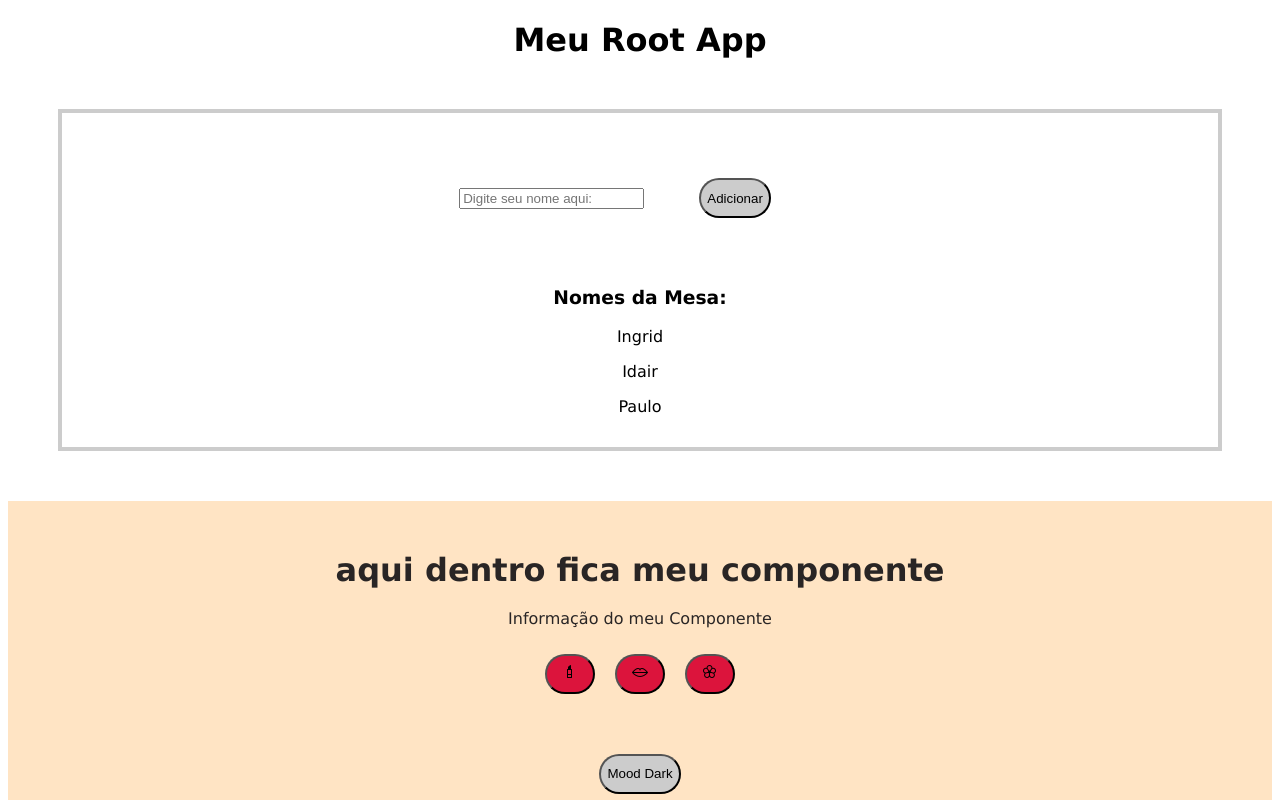
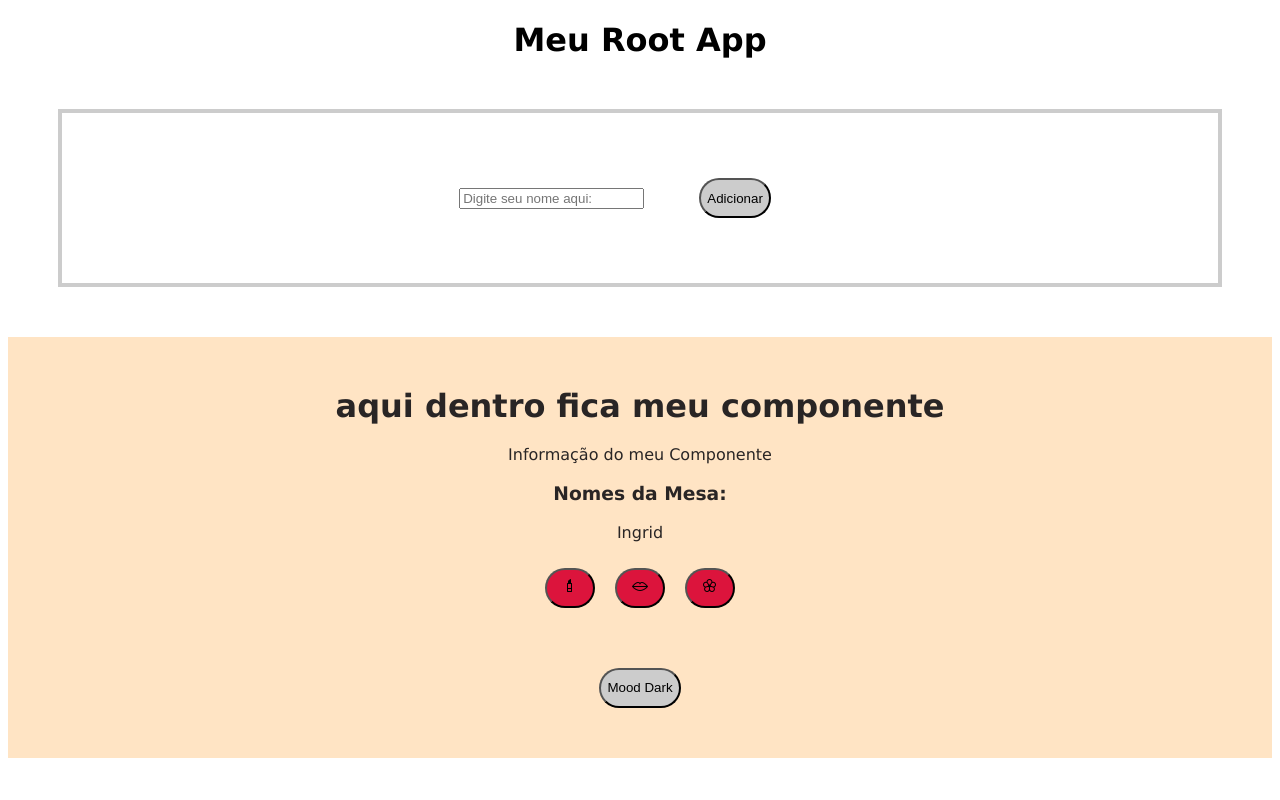
Before and after one commit to dihlopees/vueEstudos, a Vue app: page / in a window 1280 px wide. Both pictures are taken after a click on the button "Mostrar Render". Shown: the top 800 px of the page. Built offline with nearby package versions, Linux system fonts and the light colour scheme.

Commit message:
alterado para passar array por props

```diff
--- a/src/App.vue
+++ b/src/App.vue
@@ -2,23 +2,14 @@
   <div>
     <h1>{{ title }}</h1>
 
-    <div class="input" >
-      <input v-model="campo" placeholder="Digite seu nome aqui:" /> {{aviso}}
+    <div class="input">
+      <input v-model="campo" placeholder="Digite seu nome aqui:" /> {{ aviso }}
 
       <button @click="pushLista">Adicionar</button>
-
-
-        <h3> Nomes da Mesa:</h3>
-        <div v-for="item in items" :key="item.items">
-
-        <p> {{item}}</p>
-
-        </div>
-
     </div>
 
     <div v-if="showRender">
-      <renderizar :text="text" />
+      <renderizar :text="text" :items="items" />
     </div>
 
     <div class="botao">
@@ -39,13 +30,11 @@
       text: "Informação do meu Componente",
       showRender: false,
       nomeBotao: "Mostrar Render",
-      items: ["Ingrid" ," Idair", " Paulo"],
-      campo:"",
-      aviso:"",
-      timer:null,
-
-
-    }
+      items: ["Ingrid"],
+      campo: "",
+      aviso: "",
+      timer: null,
+    };
   },
   methods: {
     mostrarRender() {
@@ -58,49 +47,42 @@
       }
     },
     pushLista() {
-
-      if(this.campo.length > 3){
-            this.items.push(this.campo)
-            alert("Nome adicionado com sucesso")
-      }else {
-        alert("Informe um nome com mais de 3 letras")
+      if (this.campo.length > 3) {
+        this.items.push(this.campo);
+        alert("Nome adicionado com sucesso");
+      } else {
+        alert("Informe um nome com mais de 3 letras");
       }
 
+      this.campo = "";
+    },
+    setarTime() {
+      this.aviso = "Aguardando..";
+    },
+  },
+  watch: {
+    campo() {
+      this.aviso = "Digitando...";
 
-      this.campo = ""
-
-
-
-    },
-    setarTime(){
-    this.aviso = "Aguardando..";
-    }
-  },
-  watch:{
-    campo(){
-      this.aviso = "Digitando..."
-
-
-      if(this.timer != null){
-          clearTimeout(this.timer);
+      if (this.timer != null) {
+        clearTimeout(this.timer);
       }
 
-      this.timer = setTimeout(this.setarTime, 1000)
-
-    }
-  }
+      this.timer = setTimeout(this.setarTime, 1000);
+    },
+  },
 };
 </script>
 
 <style scope>
 #app {
-  font-family:'Lucida Sans', 'Lucida Sans Regular', 'Lucida Grande', 'Lucida Sans Unicode', Geneva, Verdana, sans-serif;
+  font-family: "Lucida Sans", "Lucida Sans Regular", "Lucida Grande",
+    "Lucida Sans Unicode", Geneva, Verdana, sans-serif;
   text-align: center;
-
 }
 
 .input {
- border: solid 4px #ccc;
+  border: solid 4px #ccc;
   margin: 50px;
   padding: 15px;
 }
--- a/src/components/renderizar_compo.vue
+++ b/src/components/renderizar_compo.vue
@@ -4,7 +4,11 @@
       <h1>{{ title }}</h1>
       <p>{{ text }}</p>
 
+        <h3> Nomes da Mesa:</h3>
+        <div v-for="item in items" :key="item.items">
 
+        <p> {{item}}</p>
+        </div>
 
       <div class="iconeRedondos" :class="{dark}">
         <button @click="comprar">
@@ -29,7 +33,7 @@
 
 <script>
 export default {
-  props: ["text"],
+  props: ["text", "items"],
   data() {
     return {
       title: "aqui dentro fica meu componente",
```
